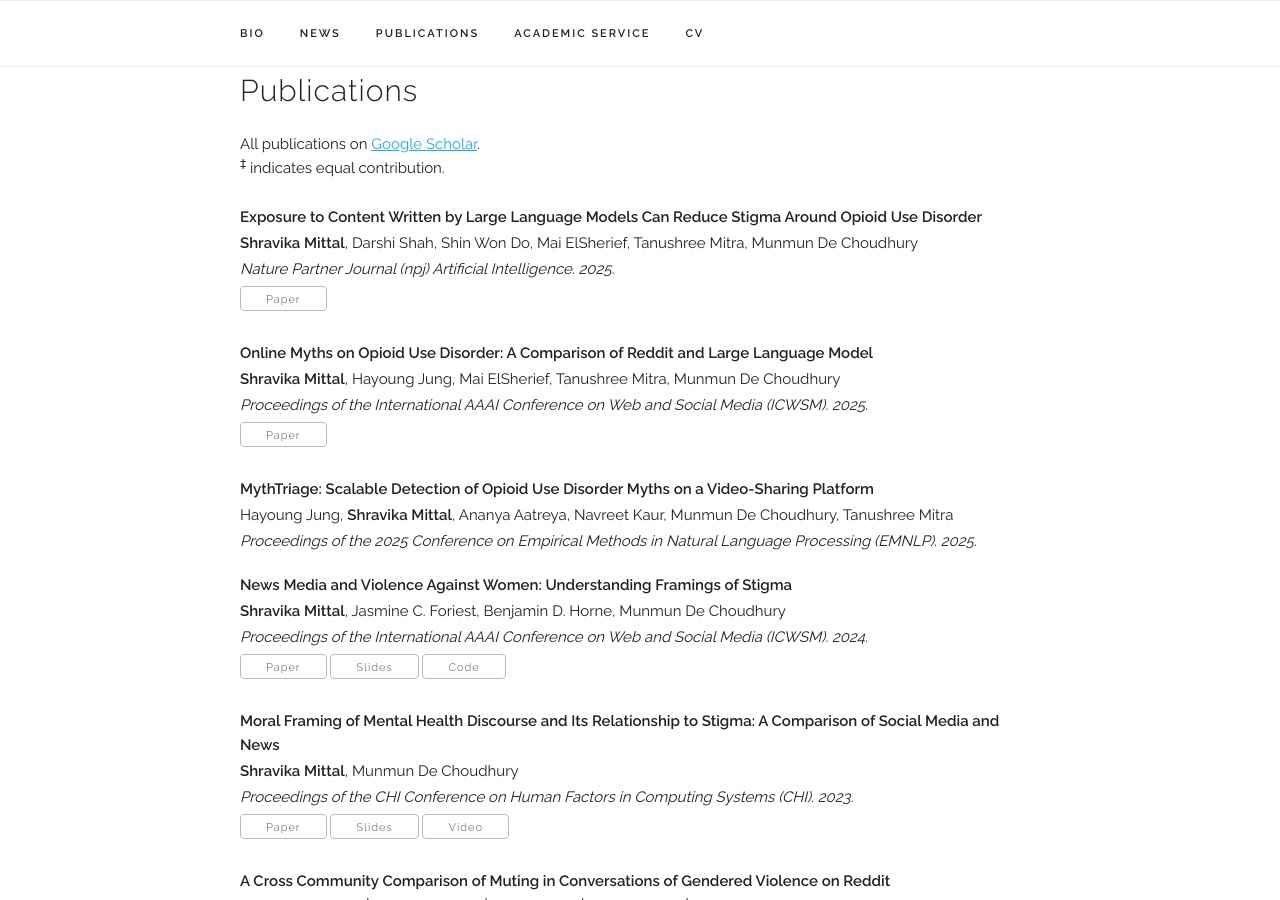
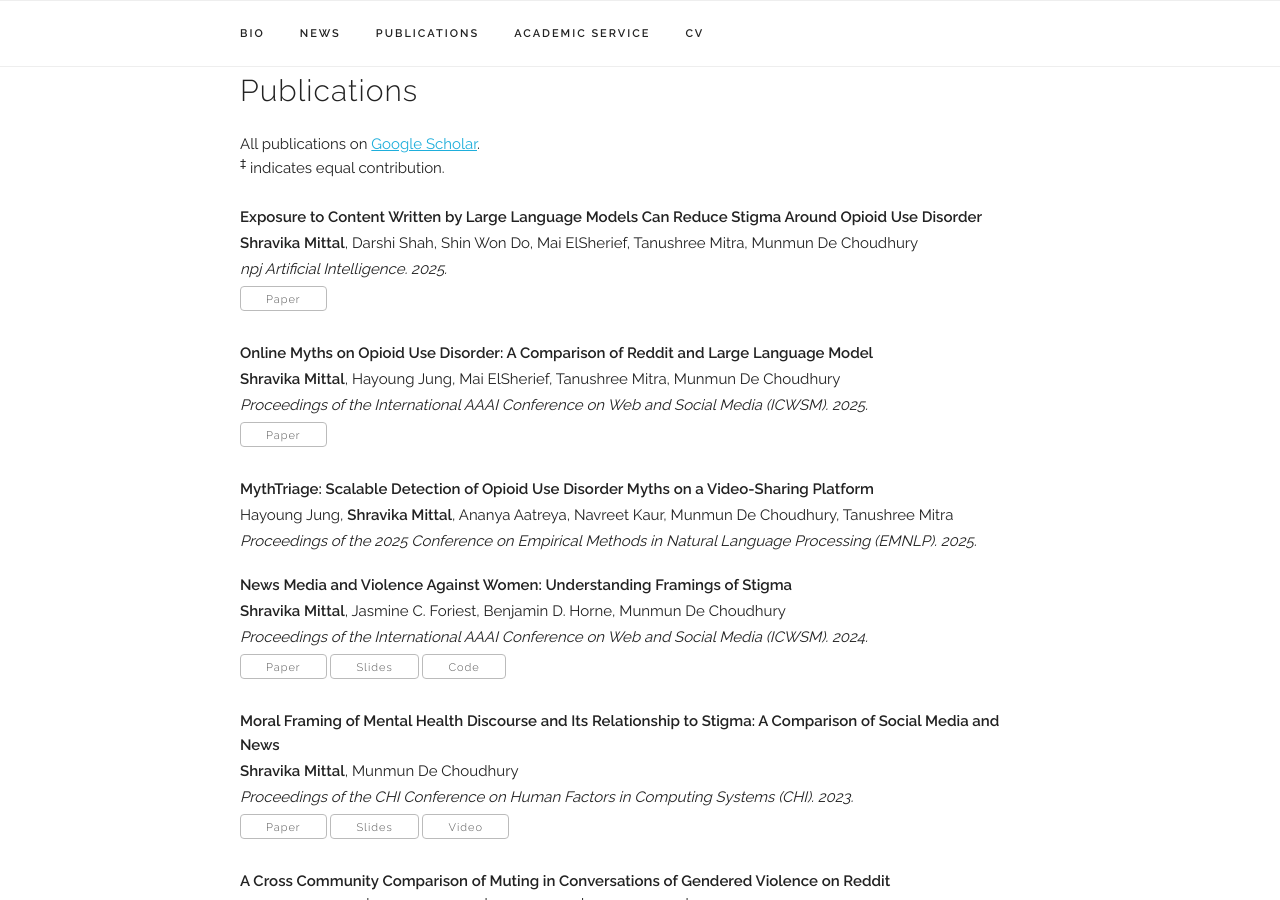
Before and after one commit to mittalshravika/mittalshravika.github.io, a Jekyll site: the page built from index.html, in a window 1280 px wide and 900 px high, scrolled down 1272 px. Built offline with Jekyll 4.4.1, drawn with Linux system fonts in a browser that asks for light colours; some web fonts are replaced.

Commit message:
npj AI link update

```diff
--- a/_data/publications.yaml
+++ b/_data/publications.yaml
@@ -142,8 +142,8 @@
 
   - title: "Exposure to Content Written by Large Language Models Can Reduce Stigma Around Opioid Use Disorder"
     authors: "<b>Shravika Mittal</b>, Darshi Shah, Shin Won Do, Mai ElSherief, Tanushree Mitra, Munmun De Choudhury"
-    venue: "Nature Partner Journal (npj) Artificial Intelligence. 2025."
-    paper_pdf: "https://arxiv.org/abs/2504.10501"
+    venue: "npj Artificial Intelligence. 2025."
+    paper_pdf: "https://www.nature.com/articles/s44387-025-00049-z"
     selected: y
 
   - title: "Online Myths on Opioid Use Disorder: A Comparison of Reddit and Large Language Model"
```
